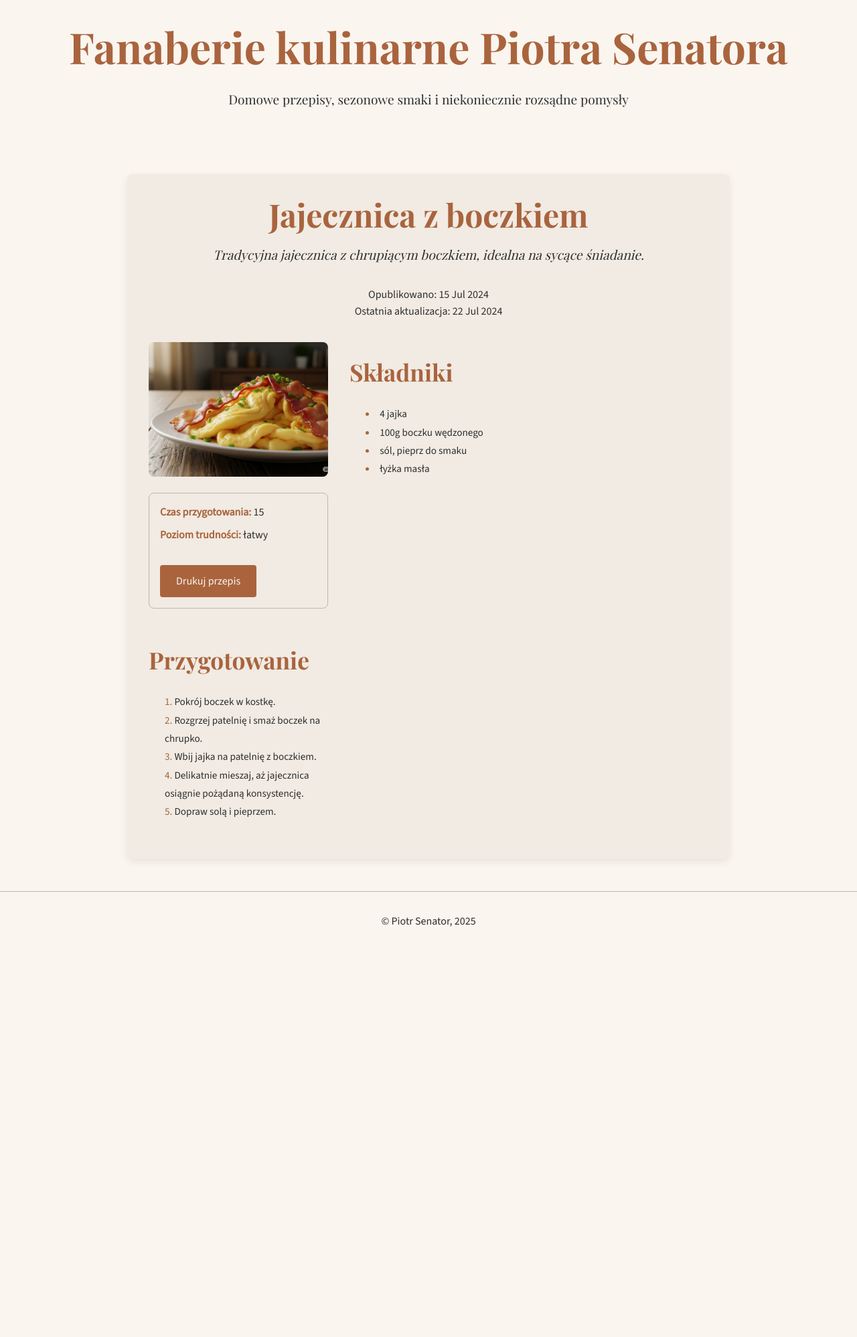
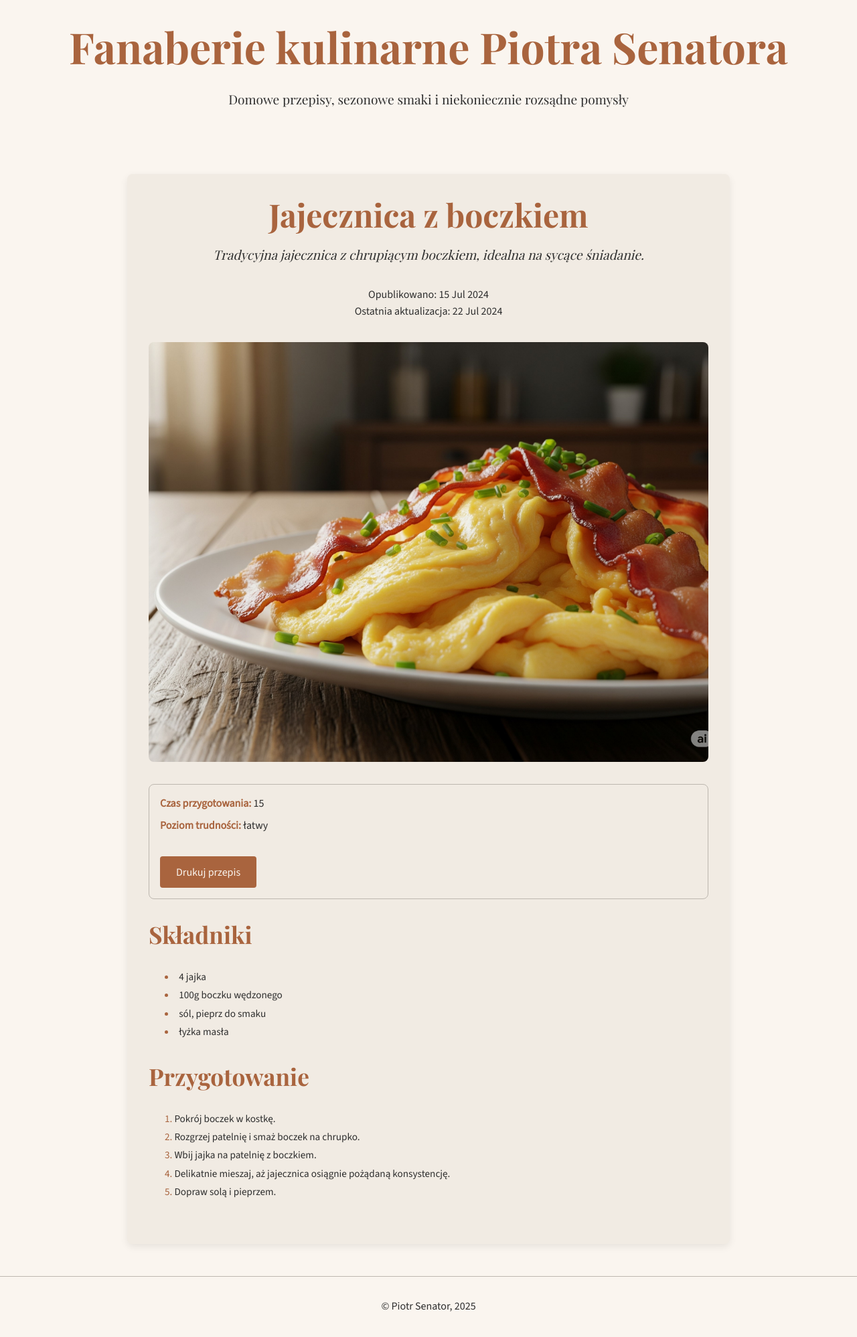
Before and after one commit to piotrsenator/kuchnia, a Jekyll site: the page built from _recipes/jajecznica-z-boczkiem.md, in a window 1280 px wide. Shown: the whole page at 67% size. Built offline with Jekyll 4.4.1, drawn with Linux system fonts in a browser that asks for light colours; before the commit the page ends 1421 px from its top, so only the background shows below that.

Commit message:
Update style.css

```diff
--- a/assets/css/style.css
+++ b/assets/css/style.css
@@ -37,7 +37,7 @@ h1, h2, h3, h4, h5, h6,
 .recipe-title,
 .recipe-description,
 .note-title,
-.site-description-short {
+.site-description-short { /* Dodano wszystkie elementy, które mają używać Playfair Display */
     font-family: 'Playfair Display', serif; /* Nagłówki i tytuły */
 }
 
@@ -64,7 +64,7 @@ h4 { font-size: 1.5rem; }
     list-style-position: inside;
 }
 
-.recipe-ingredients ul li::marker { color: #A9643E; } /* Kolor akcentu */
+.recipe-ingredients ul li::marker,
 .recipe-preparation ol li::marker { color: #A9643E; } /* Kolor akcentu */
 
 
@@ -323,61 +323,57 @@ a:hover {
     margin-bottom: 2rem;
 }
 
+/* === KLUCZOWA ZMIANA DLA UKŁADU PRZEPISU NA STRONIE === */
 .recipe-content-wrapper {
-    display: grid;
-    gap: 2rem;
-    grid-template-columns: 1fr; /* Domyślnie jedna kolumna dla mobile */
+    display: block; /* Ustawia układ blokowy, aby elementy układały się jeden pod drugim */
+    width: 100%;    /* Zapewnia, że kontener zajmuje całą dostępną szerokość */
+    gap: 2rem; /* Ten gap nie będzie miał już znaczenia dla display: block, ale zostawiamy na wszelki wypadek */
 }
 
-@media (min-width: 768px) { /* Tablet i desktop */
-    .recipe-content-wrapper {
-        grid-template-columns: 1fr 2fr; /* Obraz po lewej, tekst po prawej na desktop */
-    }
+/* Zapewnij, że wszystkie sekcje wewnątrz rozciągają się na pełną szerokość i mają odstępy */
+.recipe-main-info,
+.recipe-ingredients,
+.recipe-preparation,
+.recipe-additional-content {
+    width: 100%; /* Upewnij się, że zajmują pełną szerokość swojego rodzica */
+    margin-bottom: 2rem; /* Dodaj odstęp między sekcjami */
 }
 
-.recipe-main-info {
-    display: flex;
-    flex-direction: column;
-    align-items: center; /* Wyśrodkowanie w pionie dla mobile */
-}
-
-@media (min-width: 768px) {
-    .recipe-main-info {
-        align-items: flex-start; /* Dopasowanie do lewej na desktop */
-    }
+/* Usuń dolny margines z ostatniej sekcji, aby uniknąć nadmiernej przestrzeni na końcu */
+.recipe-content-wrapper > *:last-child {
+    margin-bottom: 0;
 }
 
 .recipe-main-image {
-    width: 100%;
-    max-width: 400px; /* Ogranicz szerokość obrazu dla spójności */
+    max-width: 100%;
     height: auto;
-    border-radius: 8px;
+    border-radius: 8px; /* Zachowaj zaokrąglenia na stronie */
     margin-bottom: 1.5rem;
-    /* Proporcje 4:3 w CSS dla obrazów przepisów */
-    aspect-ratio: 4 / 3;
+    aspect-ratio: 4 / 3; /* Zachowaj proporcje na stronie */
     object-fit: cover;
 }
 
 .recipe-details {
-    width: 100%;
+    width: 100%; /* Upewnij się, że detale zajmują pełną szerokość */
     padding: 1rem;
-    background-color: #F1EBE3; /* Kolor tła dla elementów wyróżnionych */
+    background-color: #F1EBE3;
     border-radius: 8px;
-    border: 1px solid #BDB7AF; /* Kolor dla elementów drugorzędnych */
+    border: 1px solid #BDB7AF;
+    margin-top: 0; /* Usuń górny margines, jeśli jest niepotrzebny */
 }
 
 .recipe-details p {
     margin-bottom: 0.5rem;
     font-family: 'Source Sans 3', sans-serif;
-    color: #2E2E2E; /* Kolor tekstu głównego */
+    color: #2E2E2E;
 }
 .recipe-details strong {
-    color: #A9643E; /* Kolor akcentu */
+    color: #A9643E;
 }
 
 .recipe-ingredients,
 .recipe-preparation {
-    padding: 1.5rem 0;
+    padding: 0; /* Usuń padding, jeśli jest niepotrzebny */
 }
 
 /* Strona pojedynczej notatki */
@@ -513,7 +509,7 @@ a:hover {
 /* Desktop (breakpoint: >= 1024px) */
 @media (min-width: 1024px) {
     .site-title {
-        font-size: 4rem; /* Zmniejszono główny tytuł */
+        font-size: 4rem;
     }
     .site-subtitle {
         font-size: 1.7rem;
@@ -535,60 +531,25 @@ a:hover {
     }
 }
 
-/* --- Strona błędu 404 --- */
-.error-404-page {
-    text-align: center;
-    padding: 3rem 1.5rem;
-    max-width: 700px;
-    margin: 2rem auto;
-    background-color: #F1EBE3; /* Kolor tła dla elementów wyróżnionych */
-    border-radius: 8px;
-    box-shadow: 0 4px 12px rgba(0, 0, 0, 0.08);
-}
-
-.error-title {
-    color: #A9643E; /* Kolor akcentu - dla tytułu błędu */
-    font-size: 3rem;
-    margin-bottom: 1rem;
-}
-
-.error-message,
-.error-suggestion {
-    font-size: 1.1rem;
-    margin-bottom: 1.5rem;
-    color: #2E2E2E; /* Kolor tekstu głównego */
-}
-
-.error-image {
-    max-width: 100%;
-    width: 400px;
-    height: auto;
-    display: block;
-    margin: 2rem auto 0 auto;
-    border-radius: 8px;
-    box-shadow: 0 2px 5px rgba(0, 0, 0, 0.1);
-}
-
 /* --- Dodatkowe style dla drukowania (Print Styles) --- */
 @media print {
     body {
-        font-family: 'Source Sans 3', sans-serif; /* Preferowana czcionka do druku */
-        color: #000; /* Czarny tekst na wydruku */
-        background-color: #fff; /* Białe tło */
+        font-family: 'Source Sans 3', sans-serif;
+        color: #000;
+        background-color: #fff;
         margin: 0;
         padding: 0;
     }
 
-    /* Ustawienie orientacji strony na pionową */
     @page {
-        size: A4 portrait; /* Standardowy format A4, orientacja pionowa */
-        margin: 1.5cm; /* Marginesy na wydruku */
+        size: A4 portrait;
+        margin: 1.5cm;
     }
 
     /* Ukryj elementy, które nie powinny być drukowane */
     .site-header,
     .site-footer,
-    .featured-recipes-section, /* Ukryj sekcje strony głównej */
+    .featured-recipes-section,
     .latest-recipes-section,
     .categories-section,
     .notes-section,
@@ -601,30 +562,30 @@ a:hover {
 
     /* Pokaż tylko zawartość przepisu */
     .recipe-single {
-        max-width: 100%; /* Rozszerz na całą dostępną szerokość strony */
-        margin: 0; /* Usuń marginesy, aby zmaksymalizować przestrzeń */
-        padding: 0; /* Usuń padding, bo @page już ustawiło marginesy */
-        box-shadow: none; /* Usuń cienie */
-        background-color: #fff; /* Białe tło dla czytelności */
-        border: none; /* Usuń ramki */
+        max-width: 100%;
+        margin: 0;
+        padding: 0;
+        box-shadow: none;
+        background-color: #fff;
+        border: none;
     }
 
     .recipe-header {
-        text-align: left; /* Tytuł na wydruku raczej po lewej */
+        text-align: left;
         margin-bottom: 1rem;
     }
 
     .recipe-title {
-        font-size: 2.2rem; /* Dopasuj rozmiar tytułu do druku */
-        color: #000; /* Czarny kolor tytułu */
+        font-size: 2.2rem;
+        color: #000;
         margin-bottom: 0.5rem;
     }
 
     .recipe-description {
-        font-size: 1rem; /* Dopasuj rozmiar opisu */
-        color: #333; /* Ciemnoszary dla opisu */
+        font-size: 1rem;
+        color: #333;
         margin-bottom: 1rem;
-        font-style: normal; /* Usuń kursywę jeśli nie jest pożądana na wydruku */
+        font-style: normal;
     }
 
     .recipe-date {
@@ -633,77 +594,96 @@ a:hover {
         margin-bottom: 0.3rem;
     }
 
+    /* === KLUCZOWE ZMIANY DLA UKŁADU KOLUMN NA WYDRUKU === */
     .recipe-content-wrapper {
-        display: block; /* Zmień układ na blokowy, aby sekcje były jedna pod drugą */
-        gap: 0; /* Usuń odstępy między kolumnami */
+        display: block; /* Zmień układ na blokowy */
+        width: 100%;    /* Upewnij się, że zajmuje całą dostępną szerokość */
+        margin: 0;
+        padding: 0;
+        box-sizing: border-box;
     }
 
-    .recipe-main-info {
-        display: block; /* Zmień układ na blokowy */
-        margin-bottom: 1.5rem; /* Odstęp pod sekcją głównych informacji */
-        border: none;
-        padding: 0;
-        box-shadow: none;
+    /* Zapewnij, że wszystkie sekcje wewnątrz rozciągają się na pełną szerokość */
+    .recipe-main-info,
+    .recipe-ingredients,
+    .recipe-preparation,
+    .recipe-additional-content { /* Dodaj to, jeśli masz taką sekcję */
+        display: block;   /* Upewnij się, że są blokami */
+        width: 100% !important; /* Wymuś pełną szerokość, nadpisując ewentualne inne style */
+        float: none !important; /* Usuń ewentualne floaty, które tworzą kolumny */
+        clear: both !important; /* Wyczyść floaty, by elementy nie "opływały" */
+        margin-left: 0 !important; /* Usuń marginesy, jeśli były używane do układu */
+        margin-right: 0 !important;
+        padding: 0; /* Usuń padding, który może wpływać na szerokość */
+        box-sizing: border-box;
+        page-break-inside: avoid; /* Unikaj łamania tych sekcji w środku, jeśli to możliwe */
+        margin-top: 1.5rem; /* Odstęp między sekcjami */
+    }
+
+    /* Odstęp dla pierwszej sekcji po nagłówku */
+    .recipe-content-wrapper > *:first-child {
+        margin-top: 0; /* Pierwsza sekcja nie potrzebuje górnego marginesu, jeśli header jest oddzielony */
     }
 
     .recipe-main-image {
-        max-width: 100%; /* Obrazek na całą szerokość wydruku */
+        max-width: 100%;
         height: auto;
-        border-radius: 0; /* Usuń zaokrąglenia */
+        border-radius: 0;
         margin-bottom: 1rem;
-        aspect-ratio: auto; /* Pozwól na naturalne proporcje na wydruku */
-        object-fit: contain; /* Upewnij się, że cały obraz jest widoczny */
+        aspect-ratio: auto;
+        object-fit: contain;
     }
 
     .recipe-details {
-        border: none; /* Usuń ramki */
-        background-color: #fff; /* Białe tło */
+        border: none;
+        background-color: #fff;
         padding: 0;
-        margin-top: 1rem;
+        margin-top: 1rem; /* Odstęp między obrazkiem a detalami */
     }
 
     .recipe-details p {
-        font-size: 0.9rem; /* Mniejszy font dla detali */
+        font-size: 0.9rem;
         margin-bottom: 0.3rem;
         color: #000;
     }
 
     .recipe-details strong {
-        color: #000; /* Czarny kolor dla pogrubionego tekstu */
-    }
-
-    .recipe-ingredients,
-    .recipe-preparation {
-        page-break-inside: avoid; /* Unikaj łamania tych sekcji w środku, jeśli to możliwe */
-        margin-top: 2rem; /* Większy odstęp między sekcjami */
-        padding: 0;
+        color: #000;
     }
 
     .recipe-ingredients h2,
-    .recipe-preparation h2 {
+    .recipe-preparation h2,
+    .recipe-additional-content h2 { /* Upewnij się, że ten selektor obejmuje wszystkie H2 w sekcjach */
         font-size: 1.5rem;
         color: #000;
         margin-bottom: 0.8rem;
     }
 
     .recipe-ingredients ul,
-    .recipe-preparation ol {
-        margin-left: 0; /* Usuń wcięcie, listy zaczną się od lewej */
-        list-style-position: outside; /* Numery/kropki na zewnątrz listy */
-        padding-left: 1.5rem; /* Dodaj padding, żeby numeracja była widoczna */
-    }
-
-    .recipe-ingredients ul li,
-    .recipe-preparation ol li {
+    .recipe-preparation ol,
+    .recipe-additional-content p,
+    .recipe-additional-content ul,
+    .recipe-additional-content ol { /* Stylizuj treść w additional-content również */
+        margin-left: 0;
+        list-style-position: outside;
+        padding-left: 1.5rem;
         font-size: 1rem;
         line-height: 1.4;
         margin-bottom: 0.3rem;
         color: #000;
     }
 
+    /* Styl dla znaczników listy */
+    .recipe-ingredients ul li::marker,
+    .recipe-preparation ol li::marker,
+    .recipe-additional-content ul li::marker,
+    .recipe-additional-content ol li::marker {
+        color: #A9643E; /* Kolor akcentu dla numeracji/punktów */
+    }
+
     /* Zapewnij, że linki są widoczne, ale bez podkreślenia */
     a {
         text-decoration: none;
-        color: #000 !important; /* Wymuś czarny kolor */
+        color: #000 !important;
     }
 }
```
